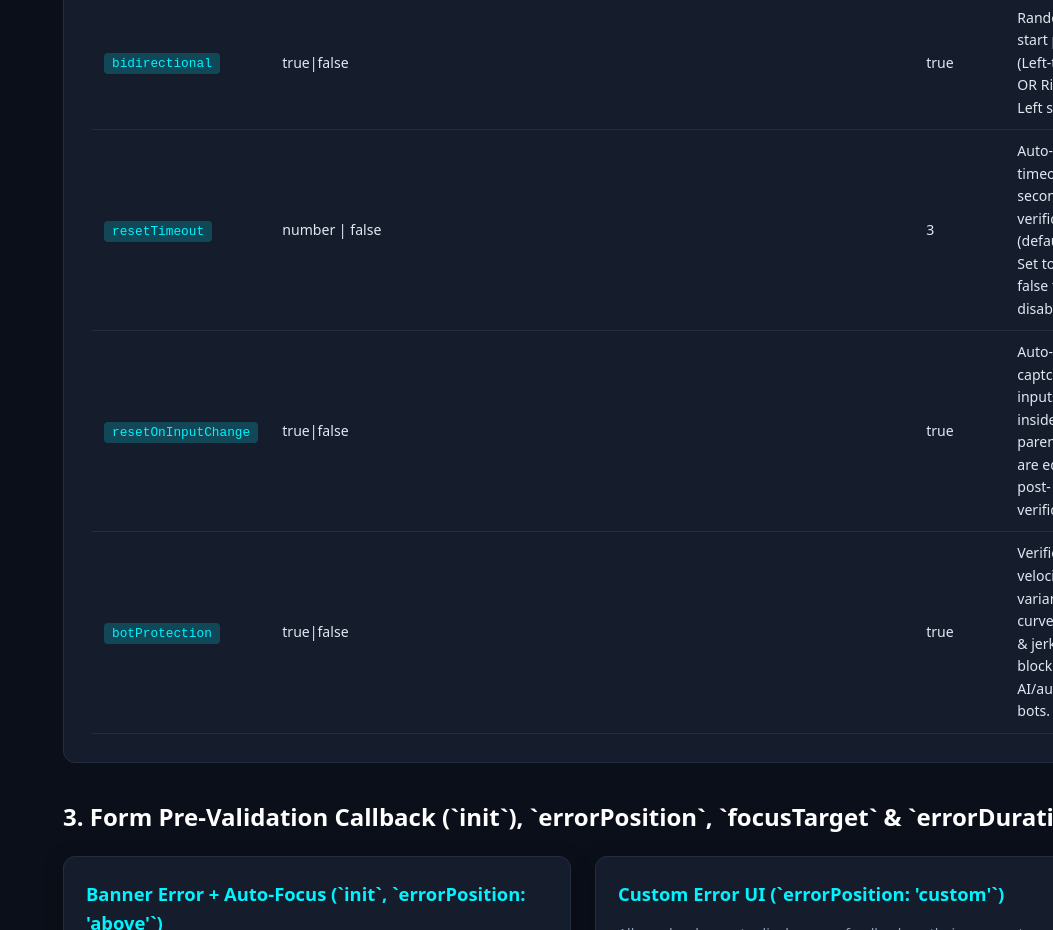
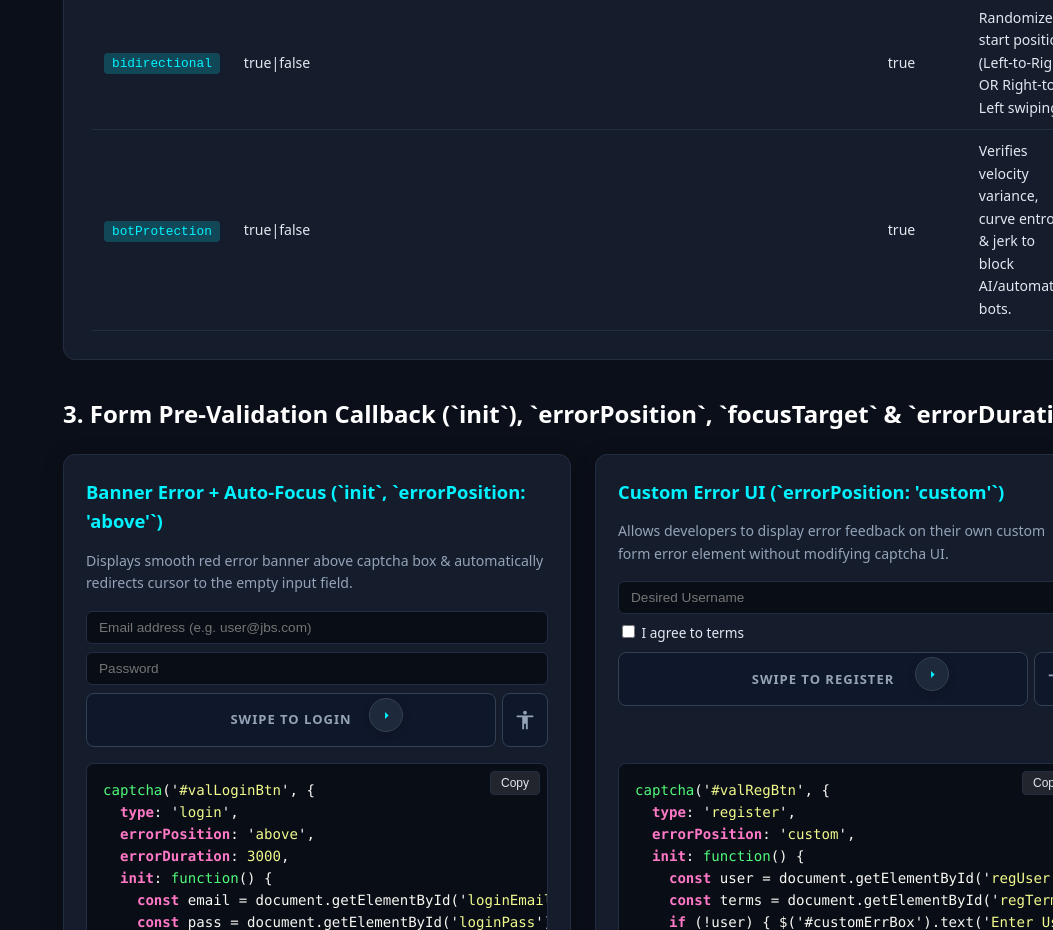
Before and after one commit to jbs7/Misc-Apps, a plain HTML site: page index.html in a window 1280 px wide. Shown: the part 2760-3690 px from the top of the page, without its empty margins (227-1280 px from the left). Drawn offline with Linux system fonts and the light colour scheme.

Commit message:
Update index.html

```diff
--- a/index.html
+++ b/index.html
@@ -368,18 +368,6 @@
                         <td>true|false</td>
                         <td>true</td>
                         <td>Randomizes start position (Left-to-Right OR Right-to-Left swiping).</td>
-                    </tr>
-                    <tr>
-                        <td><span class="badge badge-cyan">resetTimeout</span></td>
-                        <td>number | false</td>
-                        <td>3</td>
-                        <td>Auto-reset timeout in seconds post-verification (default 3s). Set to 0 or false to disable.</td>
-                    </tr>
-                    <tr>
-                        <td><span class="badge badge-cyan">resetOnInputChange</span></td>
-                        <td>true|false</td>
-                        <td>true</td>
-                        <td>Auto-resets captcha when inputs/selects inside the parent form are edited post-verification.</td>
                     </tr>
                     <tr>
                         <td><span class="badge badge-cyan">botProtection</span></td>
```
